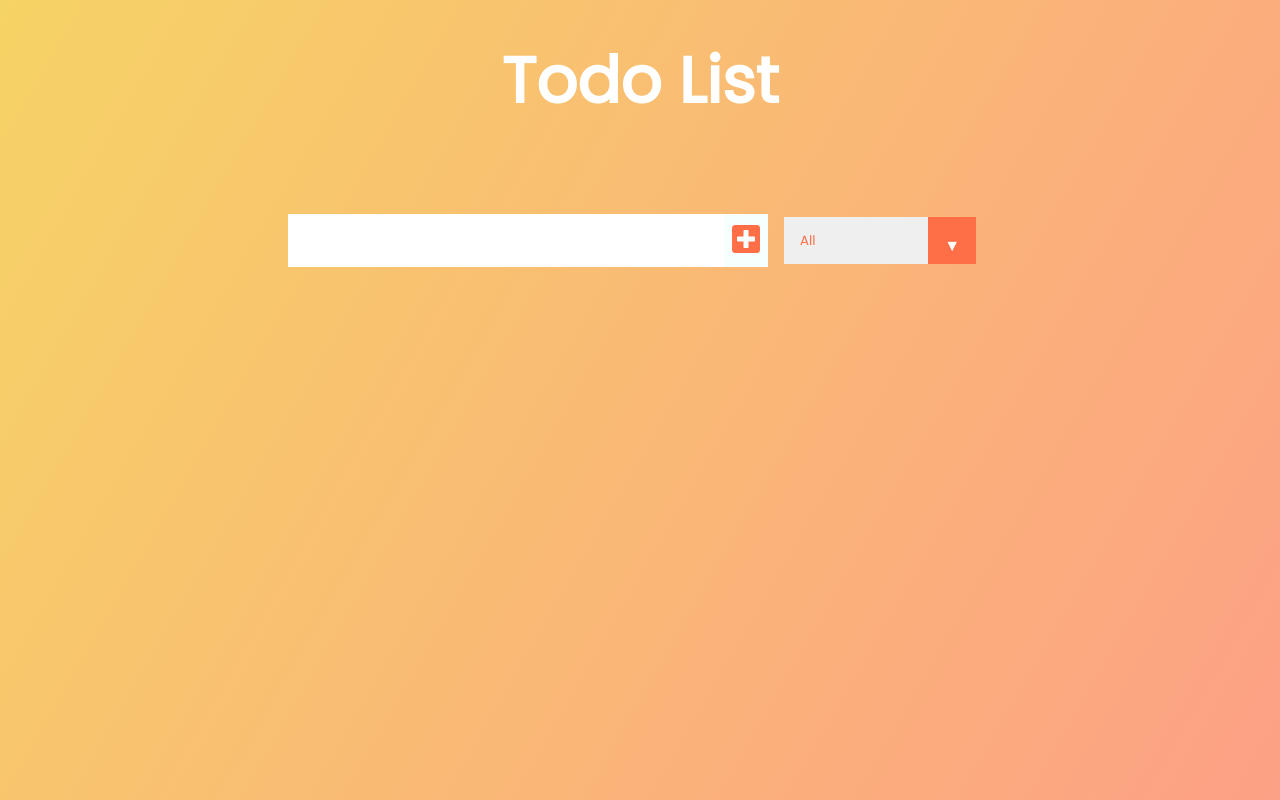
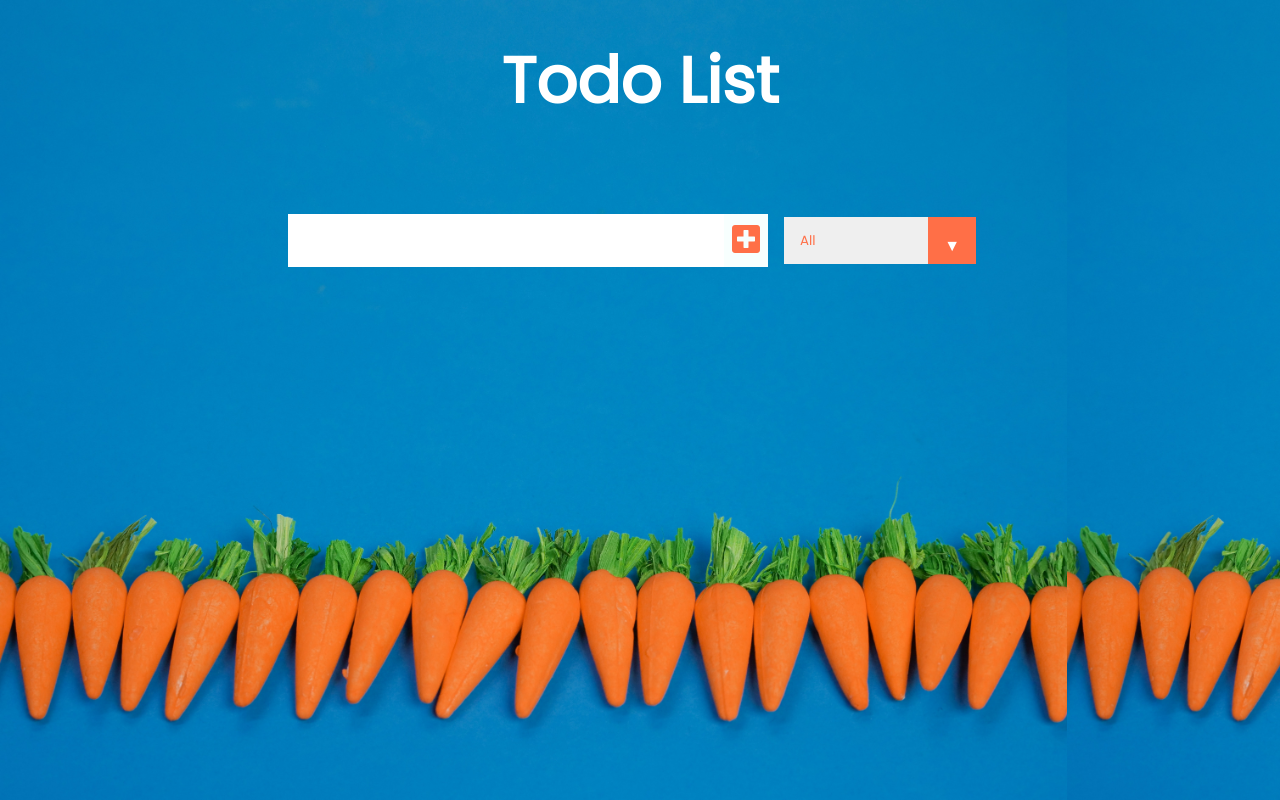
Before and after one commit to nik-iitj/Todo-App, a React (Create React App) app: page / in a window 1280 px wide. Built offline with nearby package versions, Linux system fonts and the light colour scheme.

Commit message:
Design Changes and Improved Response

```diff
--- a/src/App.css
+++ b/src/App.css
@@ -4,8 +4,9 @@
   box-sizing: border-box;
 }
 body {
-  background-image: linear-gradient(120deg, #f6d365 0%, #fda085 100%);
+  background-image: url("carrot.jpg");
   color: white;
+  background-size: contain;
   font-family: "Poppins", sans-serif;
   min-height: 100vh;
 }
@@ -95,6 +96,8 @@ form button:hover {
 .completed {
   text-decoration: line-through;
   opacity: 0.5;
+  text-decoration-color: red;
+  text-decoration-thickness: 5px;
 }
 
 /*CUSTOM SELECTOR */
--- a/src/components/Form.js
+++ b/src/components/Form.js
@@ -7,7 +7,7 @@ const Form = ({setInput, todo, setTodo,input, setStatus}) =>{
 
 
     const inputHandler = (e)=> {
-        //exception handling
+
         if(input.length>=4){
           var error = document.getElementById("error");
           error.textContent="";
@@ -28,7 +28,7 @@ const Form = ({setInput, todo, setTodo,input, setStatus}) =>{
         {
 
             // Changing content and color of content
-            error.textContent = "Please enter a valid number"
+            error.textContent = "Please enter a the task name \nwith more than 4 characters"
             error.style.color = "red"
         } else {
             error.textContent = ""
--- a/src/components/Todo.js
+++ b/src/components/Todo.js
@@ -30,7 +30,6 @@ const Todo = ({text,todo,setTodo,element})=>{
             <li onClick={completeHandler} className={`todo-item ${element.completed ? "completed" : ''}`}>
                 {text}
             </li>
-            {/* <button onClick={completeHandler} className="complete-btn"><i className="fas fa-check"></i></button> */}
             <button onClick={deleteHandler} className="trash-btn"><i className="fas fa-trash"></i></button>
         </div>
 
```
Also changed, not shown: src/carrot.jpg (added).
